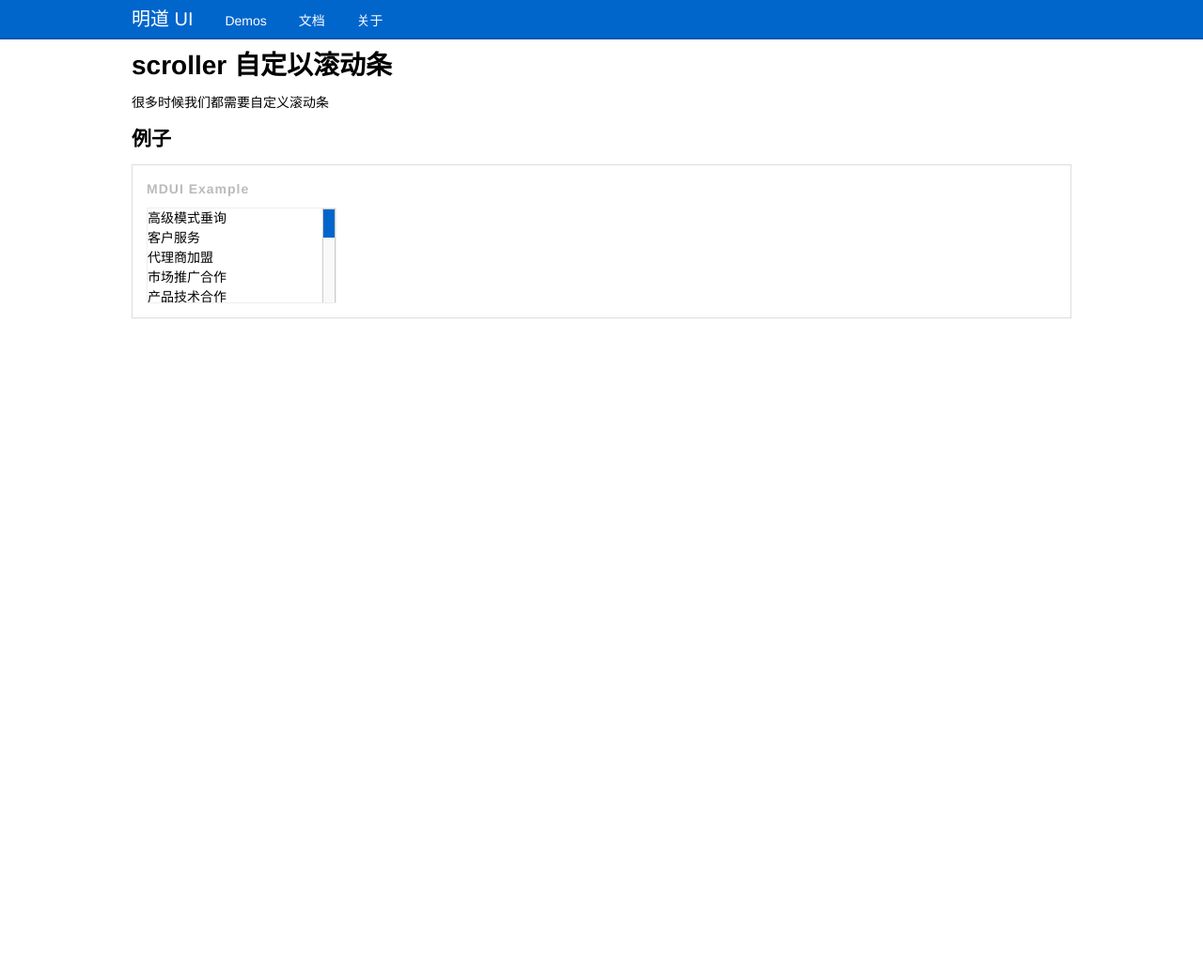
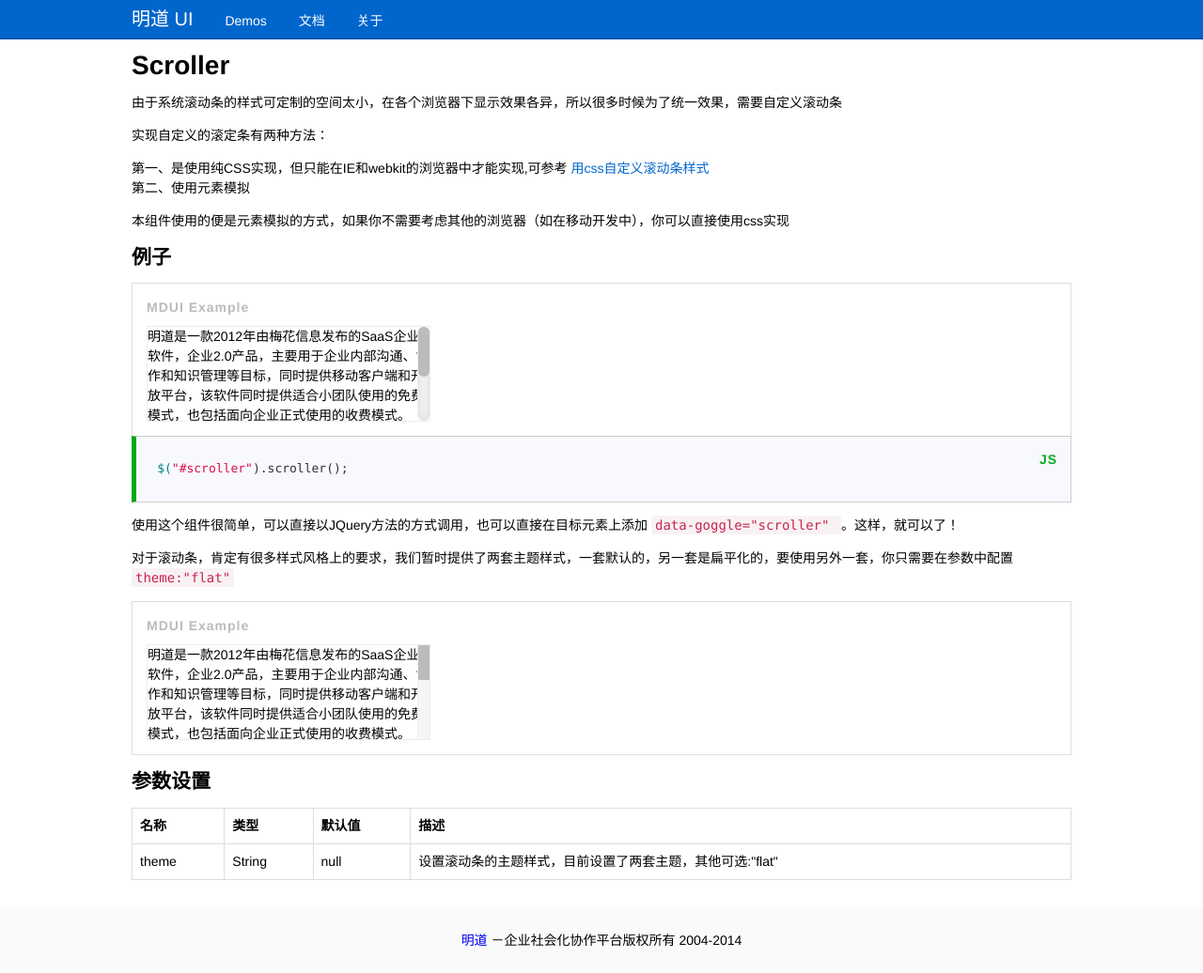
Before and after one commit to jqmtony/ui, a website: page demo/scroller.html in a window 1280 px wide. Shown: the whole page at 94% size. Before the commit the page ends 800 px from the top, so only its background shows below. Drawn offline with Linux system fonts and the light colour scheme.

Commit message:
自定义滚动条的优化

```diff
--- a/css/MDUI_demo.less
+++ b/css/MDUI_demo.less
@@ -35,6 +35,12 @@ pre code {
   color: #333;
   background: #f8f8ff;
   white-space: pre-wrap;
+}
+.link{
+  color: @primary;
+  &:hover{
+    text-decoration: underline;
+  }
 }
 
 .plugExample {
--- a/demo/scroller.html
+++ b/demo/scroller.html
@@ -6,109 +6,75 @@
     <link href="../css/MDUIBase.css" rel="stylesheet">
     <link href="../modules/widget/scroller/scroller.css" rel="stylesheet">
     <style>
-        #scroller {
+        .scroll {
             height: 100px;
-            width: 200px;
+            width: 300px;
             border: solid 1px #eee;
+            overflow: hidden;
         }
     </style>
 </head>
 <body>
 <div class="container content">
-    <h1>scroller 自定以滚动条</h1>
+    <h1>Scroller</h1>
 
-    <p>很多时候我们都需要自定义滚动条</p>
+    <p>由于系统滚动条的样式可定制的空间太小，在各个浏览器下显示效果各异，所以很多时候为了统一效果，需要自定义滚动条
+
+    <p>实现自定义的滚定条有两种方法：</p>
+
+    <ul>
+        <li>第一、是使用纯CSS实现，但只能在IE和webkit的浏览器中才能实现,可参考 <a class="link" href="http://www.yuxiaoxi.com/2013-05-21-css-custom-scroll-bar-style.html" target="_blank">用css自定义滚动条样式</a></li>
+        <li>第二、使用元素模拟</li>
+    </ul>
+
+    <p>本组件使用的便是元素模拟的方式，如果你不需要考虑其他的浏览器（如在移动开发中），你可以直接使用css实现</p>
 
     <h2>例子</h2>
 
     <div class="plugExample">
-        <div id="scroller" data-toggle="scroller">
-            <ul class="optionList">
-                <li class="option">高级模式垂询</li>
-                <li class="option">客户服务</li>
-                <li class="option">代理商加盟</li>
-                <li class="option">市场推广合作</li>
-                <li class="option">产品技术合作</li>
-                <li class="option">战略合作</li>
-                <li class="option">市场推广合作</li>
-                <li class="option">产品技术合作</li>
-                <li class="option">高级模式垂询</li>
-                <li class="option">客户服务</li>
-                <li class="option">代理商加盟</li>
-                <li class="option">市场推广合作</li>
-                <li class="option">产品技术合作</li>
-                <li class="option">战略合作</li>
-                <li class="option">市场推广合作</li>
-                <li class="option">产品技术合作</li>
-                <li class="option">高级模式垂询</li>
-                <li class="option">客户服务</li>
-                <li class="option">代理商加盟</li>
-                <li class="option">市场推广合作</li>
-                <li class="option">产品技术合作</li>
-                <li class="option">战略合作</li>
-                <li class="option">市场推广合作</li>
-                <li class="option">产品技术合作</li>
-                <li class="option">高级模式垂询</li>
-                <li class="option">客户服务</li>
-                <li class="option">代理商加盟</li>
-                <li class="option">市场推广合作</li>
-                <li class="option">产品技术合作</li>
-                <li class="option">战略合作</li>
-                <li class="option">市场推广合作</li>
-                <li class="option">产品技术合作</li>
-                <li class="option">高级模式垂询</li>
-                <li class="option">客户服务</li>
-                <li class="option">代理商加盟</li>
-                <li class="option">市场推广合作</li>
-                <li class="option">产品技术合作</li>
-                <li class="option">战略合作</li>
-                <li class="option">市场推广合作</li>
-                <li class="option">产品技术合作</li>
-                <li class="option">高级模式垂询</li>
-                <li class="option">客户服务</li>
-                <li class="option">代理商加盟</li>
-                <li class="option">市场推广合作</li>
-                <li class="option">产品技术合作</li>
-                <li class="option">战略合作</li>
-                <li class="option">市场推广合作</li>
-                <li class="option">产品技术合作</li>
-                <li class="option">高级模式垂询</li>
-                <li class="option">客户服务</li>
-                <li class="option">代理商加盟</li>
-                <li class="option">市场推广合作</li>
-                <li class="option">产品技术合作</li>
-                <li class="option">战略合作</li>
-                <li class="option">市场推广合作</li>
-                <li class="option">产品技术合作</li>
-                <li class="option">高级模式垂询</li>
-                <li class="option">客户服务</li>
-                <li class="option">代理商加盟</li>
-                <li class="option">市场推广合作</li>
-                <li class="option">产品技术合作</li>
-                <li class="option">战略合作</li>
-                <li class="option">市场推广合作</li>
-                <li class="option">产品技术合作</li>
-                <li class="option">高级模式垂询</li>
-                <li class="option">客户服务</li>
-                <li class="option">代理商加盟</li>
-                <li class="option">市场推广合作</li>
-                <li class="option">产品技术合作</li>
-                <li class="option">战略合作</li>
-                <li class="option">市场推广合作</li>
-                <li class="option">产品技术合作</li>
-                <li class="option">高级模式垂询</li>
-                <li class="option">客户服务</li>
-                <li class="option">代理商加盟</li>
-                <li class="option">市场推广合作</li>
-                <li class="option">产品技术合作</li>
-                <li class="option">战略合作</li>
-                <li class="option">市场推广合作</li>
-                <li class="option">产品技术合作</li>
-
-            </ul>
+        <div id="scroller" class="scroll">
+            明道是一款2012年由梅花信息发布的SaaS企业软件，企业2.0产品，主要用于企业内部沟通、协作和知识管理等目标，同时提供移动客户端和开放平台，该软件同时提供适合小团队使用的免费模式，也包括面向企业正式使用的收费模式。<br>
+            明道把社交软件的诸多优秀特性带入企业软件世界，通过社会化沟通范式加强内部沟通中的协调性，工作进度及时知会，保持全员的目标导向，打破沟通边界。
         </div>
 
     </div>
+    <div class="plugCode codeJS">
+        <pre>
+            <code>
+  $("#scroller").scroller();
+            </code>
+        </pre>
+    </div>
+    <p>使用这个组件很简单，可以直接以JQuery方法的方式调用，也可以直接在目标元素上添加 <code>data-goggle="scroller" </code> 。这样，就可以了！</p>
+
+    <p>对于滚动条，肯定有很多样式风格上的要求，我们暂时提供了两套主题样式，一套默认的，另一套是扁平化的，要使用另外一套，你只需要在参数中配置 <code>theme:"flat"</code></p>
+
+    <div class="plugExample">
+        <div id="scrollerFlat" class="scroll">
+            明道是一款2012年由梅花信息发布的SaaS企业软件，企业2.0产品，主要用于企业内部沟通、协作和知识管理等目标，同时提供移动客户端和开放平台，该软件同时提供适合小团队使用的免费模式，也包括面向企业正式使用的收费模式。<br>
+            明道把社交软件的诸多优秀特性带入企业软件世界，通过社会化沟通范式加强内部沟通中的协调性，工作进度及时知会，保持全员的目标导向，打破沟通边界。<br>
+            明道把社交软件的诸多优秀特性带入企业软件世界，通过社会化沟通范式加强内部沟通中的协调性，工作进度及时知会，保持全员的目标导向，打破沟通边界。
+        </div>
+    </div>
+    <h2>参数设置</h2>
+    <table class="table tableBordered">
+        <thead>
+        <tr>
+            <th>名称</th>
+            <th>类型</th>
+            <th>默认值</th>
+            <th>描述</th>
+        </tr>
+        </thead>
+        <tbody>
+        <tr>
+            <td>theme</td>
+            <td>String</td>
+            <td>null</td>
+            <td>设置滚动条的主题样式，目前设置了两套主题，其他可选:"flat"</td>
+        </tr>
+        </tbody>
+    </table>
 
 </div>
 <script src="../modules/seajs/2.2.1/sea-debug.js"></script>
@@ -118,7 +84,14 @@
 <script src="../modules/jquery/jquery-1.11.1.js"></script>
 
 <script>
-    seajs.use(["scroller", "header/header"])
+    hljs.initHighlightingOnLoad();
+    seajs.use(["header/header", "footer", "scroller"], function () {
+        $("#scroller").scroller();
+
+        $("#scrollerFlat").scroller({
+            theme: "flat"
+        })
+    })
 </script>
 </body>
 </html>
--- a/modules/widget/draggable/md.draggable.js
+++ b/modules/widget/draggable/md.draggable.js
@@ -19,7 +19,7 @@ define(function (require, exports, module) {
             });
             $(window).on("selectstart", function () {
                 return false;
-            })
+            });
         });
     };
 
@@ -27,7 +27,9 @@ define(function (require, exports, module) {
         container: "body"
     };
     Drag.prototype.lastEvent = null;
+
     Drag.prototype.move = function (curEvent) {
+
         if (!this.moveable) return;
         var $container = $(this.options.container);
         var orgEvent = this.lastEvent;
@@ -37,6 +39,7 @@ define(function (require, exports, module) {
             pTop = this.$drapEl.offset().top + curEvent.clientY - orgEvent.clientY;
         //拖拽设置边界
         pTop = Math.max(pTop, $container.offset().top);//上边界
+
         pLeft = Math.max(pLeft, $container.offset().left);//左边界
         pTop = Math.min(pTop, $container.offset().top + $container.innerHeight() - this.$targetEl.innerHeight());//下边界
         pLeft = Math.min(pLeft, $container.offset().left + $container.innerWidth() - this.$targetEl.innerWidth());//右边界
--- a/modules/widget/scroller/scroller.js
+++ b/modules/widget/scroller/scroller.js
@@ -2,16 +2,18 @@
  *
  * @description:自定义滚动条
  * */
-define(function (require, exports, modules) {
+
+define(function (require, exports, module) {
 
     /*构造函数*/
     var Scroller = function (el, options) {
         this.$scroller = $(el);
         this.options = $.extend({}, Scroller.options, options);
         this.init();
-    }
+    };
+
     Scroller.prototype.init = function () {
-        var _this = this;
+
         this.$scroller.addClass("scroller").wrapInner('<div class="contentWrap"></div>');
         this.$content = this.$scroller.find(".contentWrap");
         if (this.getHeight(this.$content) - this.getHeight(this.$scroller) < 0) {//高度不够时将不会触发滚动条
@@ -21,30 +23,42 @@ define(function (require, exports, modules) {
         //设置滚动条的高度
         this.$scrollBtn = this.$scrollBar.find(".scrollBtn");
 
+        if (this.options.theme === "flat") {
+            this.$scroller.addClass("flat");
+        }
+        this.bindEvent();
+    };
+    Scroller.prototype.bindEvent = function () {
+
+        var _this = this;
+
         var scrollContainer = this.$scroller[0];
-        if (scrollContainer.addEventListener) {
+        if (window.addEventListener) {
             scrollContainer.addEventListener("mousewheel", $.proxy(this.scroll, this), false); //IE9, Chrome, Safari, Oper
             scrollContainer.addEventListener("DOMMouseScroll", $.proxy(this.scroll, this), false); //Firefox
         } else {
-            scrollContainer.attachEvent("onmousewheel", $.proxy(this, this.scroll)); //IE 6/7/8
+            scrollContainer.attachEvent("onmousewheel", $.proxy(this, this.scroll), false); //IE 6/7/8
         }
 
-        this.$scrollBtn.on("mousedown.md.", function (e) {
+        this.$scrollBtn.on("mousedown.md", function (e) {
             var disY = _this.$content.position().top;
             $(document).on("mousemove.md", function (ev) {
                 var scrollHeight = _this.$content.innerHeight() - _this.$scroller.innerHeight(),//滚动内容高度,
                     scrollBarHeight = _this.$scrollBar.innerHeight() - _this.$scrollBtn.innerHeight();//滚动条的滚动高度
                 var top = disY + (e.clientY - ev.clientY) * scrollHeight / scrollBarHeight;//将滚动条的滚动距离转化为内容的滚动位移
                 _this.setPosition(top);
-            })
+            });
+
             $(document).on("mouseup.md", function () {
                 $(document).off("mousemove.md");
-            })
+            });
+
             return false;
         })
-    }
+    };
 
     Scroller.prototype.scroll = function (e) {
+        e = window.event || e;
         var top,
             delta = Math.max(-1, Math.min(1, (e.wheelDelta || -e.deltaY || -e.detail))); //滚轮
 
@@ -54,22 +68,23 @@ define(function (require, exports, modules) {
             top = this.$content.position().top - 10;
         }
         this.setPosition(top);
-    }
+    };
     Scroller.prototype.setPosition = function (offset) {
         var scrollHeight = this.$content.innerHeight() - this.$scroller.innerHeight(),//滚动内容高度,
             scrollBarHeight = this.$scrollBar.innerHeight() - this.$scrollBtn.innerHeight();//滚动条的滚动高度
-        offset = Math.min(0, offset) && Math.max(-scrollHeight, offset);
+
+        offset = Math.min(0, offset) && Math.max(-scrollHeight, offset);//边界控制
 
         var scrollBarTop = -scrollBarHeight * offset / scrollHeight;
         this.$content.css("top", offset);
         this.$scrollBtn.css("top", scrollBarTop);
-    }
+    };
 
     Scroller.prototype.scrollBar = function () {
         var $scrollBar = $('<div class="scrollBar"><div class="scrollBtn"></div> </div>').appendTo(this.$scroller);
         $scrollBar.find(".scrollBtn").css("height", Math.max(30, this.$scroller.innerHeight() * this.$scroller.innerHeight() / this.$content.innerHeight()));
         return $scrollBar;
-    }
+    };
 
     Scroller.prototype.getHeight = function ($target) {
         var preStyle = this.$scroller.attr("style");
@@ -86,10 +101,11 @@ define(function (require, exports, modules) {
         return this.each(function () {
             new Scroller(this, options);
         })
-    }
+    };
+
     $("[data-toggle='scroller']").each(function () {
         new Scroller(this);
     });
-    return Scroller;
 
-})
+    module.exports = Scroller;
+});
--- a/modules/widget/scroller/scroller.less
+++ b/modules/widget/scroller/scroller.less
@@ -1,35 +1,50 @@
 @import "../../../css/mixins";
 @import "../../../css/variable";
-.scroller{
+
+.scroller {
   position: relative;
   overflow: hidden;
-  .contentWrap{
+  .contentWrap {
     position: absolute;
     width: 100%;
     top: 0;
     left: 0;
   }
-  .scrollBar{
+  .scrollBar {
     position: absolute;
     height: 100%;
     top: 0;
     right: 0;
     width: 12px;
-    background: rgba(225,225,225,.2);
-    border: solid 1px #ccc;
+    background: rgb(245, 245, 245);
+    border-left: solid 1px #eee;
     .transition(all .3s);
-    &:hover{
-      background: rgba(225,225,225,.5);
+    -webkit-border-radius: 6px;
+    -moz-border-radius: 6px;
+    border-radius: 6px;
+    .box-shadow(inset 0 0 10px rgba(99, 99, 99, 0.2));
+    &:hover {
+      background: rgba(225, 225, 225, .8);
     }
-    .scrollBtn{
-     display: block;
+    .scrollBtn {
+      display: block;
       position: absolute;
       left: 0;
       right: 0;
       top: 0;
+      .border-radius(6px);
       height: 20px;
-      background: @primary;
+      background: #BBB;
       cursor: pointer;
     }
   }
+  &.flat {
+    .scrollBar {
+      .border-radius(0);
+      .box-shadow(none);
+    }
+    .scrollBtn{
+      .border-radius(0)
+    }
+  }
 }
```
Also changed, not shown: modules/header/header.html (+1 -1 lines), css/MDUIBase.css, css/MDUIBase.min.css (deleted), css/MDUI_demo.css, css/MDUI_demo.min.css (deleted), css/base.min.css (deleted), css/button.min.css (deleted), css/common.min.css (deleted), css/variable.min.css (deleted), md.min.js (deleted), modules/widget/scroller/scroller.css, 1 other file.
